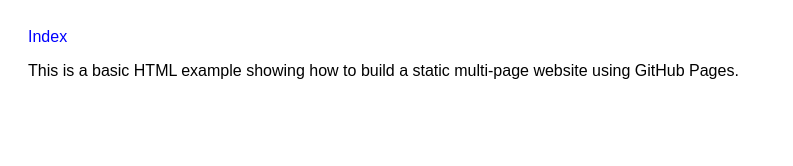
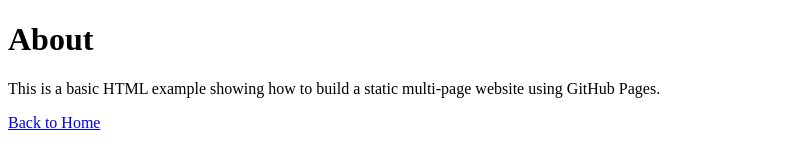
Before and after one commit to shiotahelo/hello-world-html, a plain HTML site: page about.html in a window 1280 px wide. Shown: the whole page, without its empty margins (0-793 px from the left). Drawn offline with Linux system fonts and the light colour scheme.

Commit message:
Refactor about.html

```diff
--- a/about.html
+++ b/about.html
@@ -1,26 +1,13 @@
 <!DOCTYPE html>
-<html>
+<html lang="en">
 <head>
-  <title>About</title>
-  <style>
-    body {
-      font-family: Arial, sans-serif;
-      padding: 20px;
-    }
-
-    nav a {
-      margin-right: 15px;
-      text-decoration: none;
-      color: blue;
-    }
-  </style>
+    <meta charset="UTF-8">
+    <meta name="viewport" content="width=device-width, initial-scale=1.0">
+    <title>About</title>
 </head>
 <body>
-  <nav>
-   <a href="index.html">Index</a>
-  </nav>
-
-  <section id="about">
-  <p>This is a basic HTML example showing how to build a static multi-page website using GitHub Pages.</p>
+    <h1>About</h1>
+    <p>This is a basic HTML example showing how to build a static multi-page website using GitHub Pages.</p>
+    <a href="index.html">Back to Home</a>
 </body>
 </html>
```
